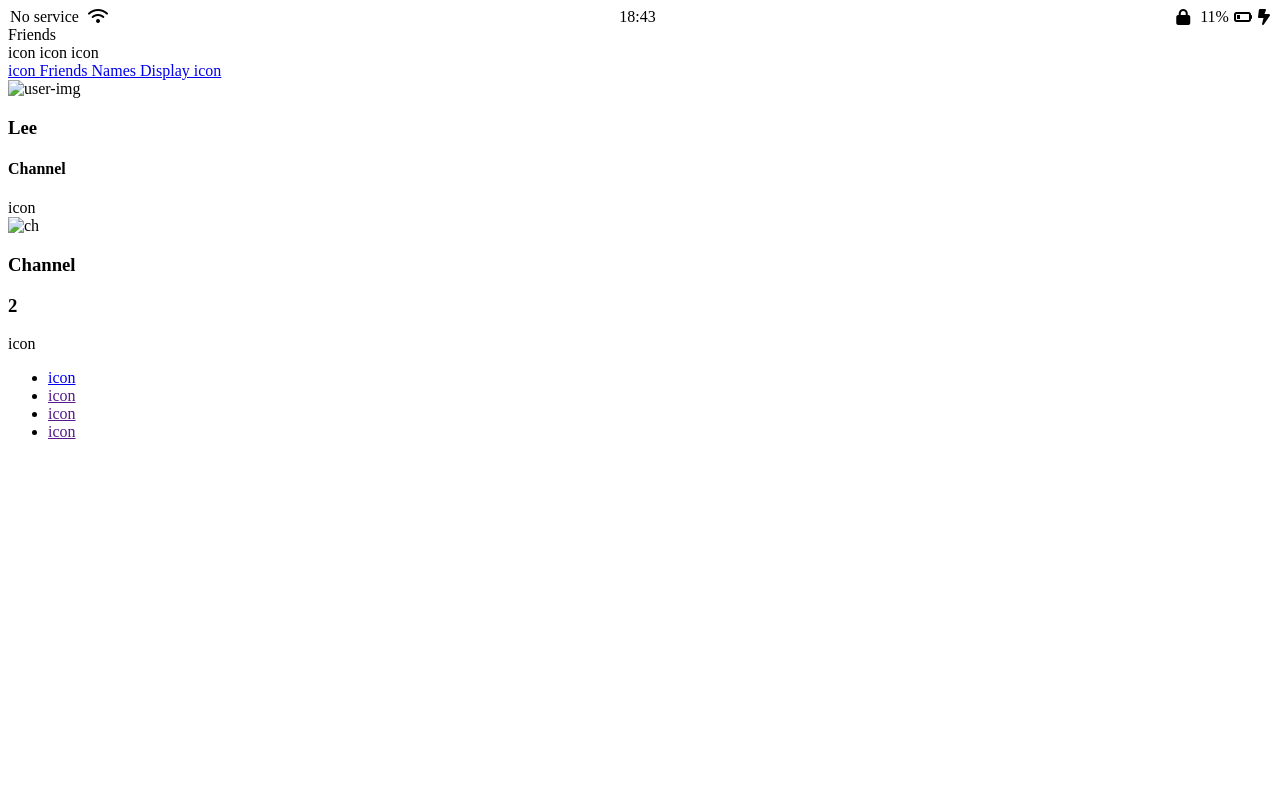
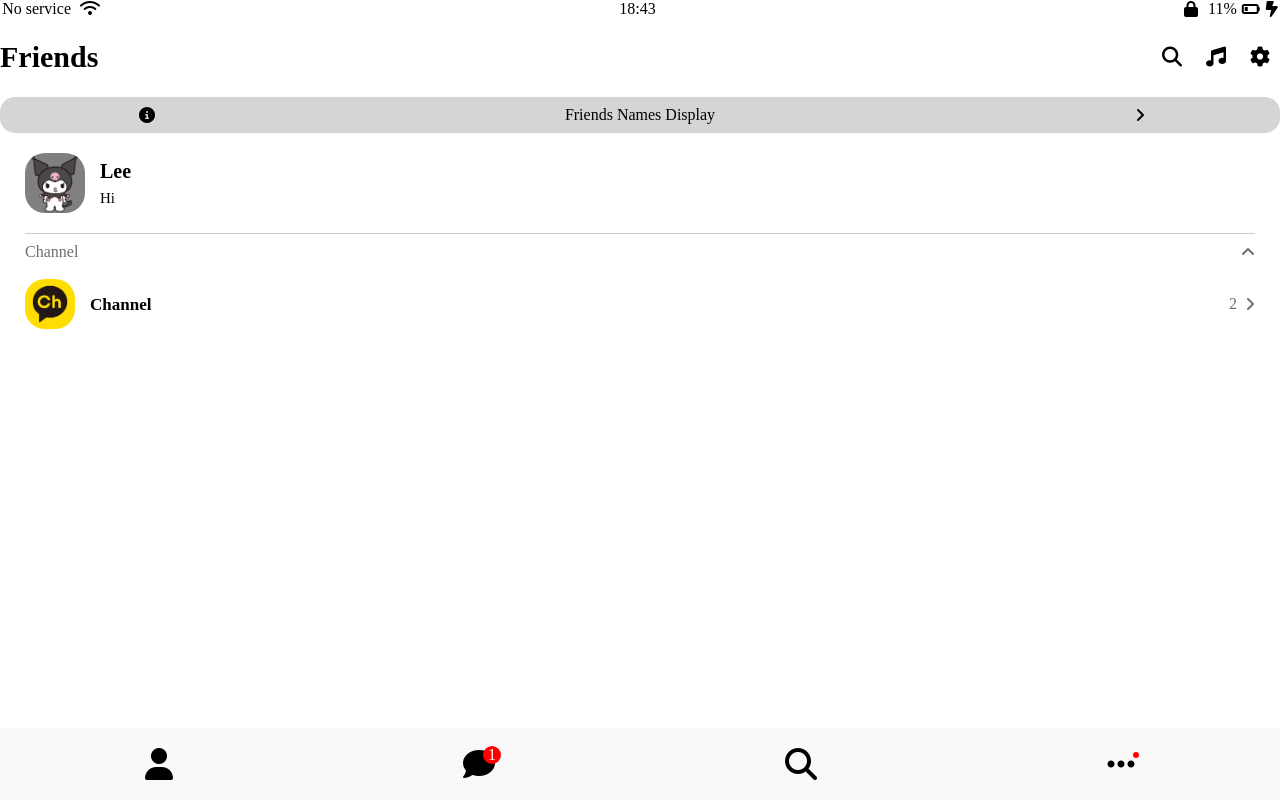
Before and after one commit to sangheonLee777/kakao-clone-self, a plain HTML site: page friends.html in a window 1280 px wide. Drawn offline with Linux system fonts and the light colour scheme.

Commit message:
make friends css

```diff
--- a/css/friends.css
+++ b/css/friends.css
@@ -1,3 +1,5 @@
+
+
 .friends-statusbar {
   display: flex;
   justify-content: space-around;
@@ -35,3 +37,153 @@
 .friends-statusbar__coulmn .fa-bolt-lightning {
   margin-left: 6px;
 }
+
+.friends-header {
+  display: flex;
+  margin: 25px 0;
+  justify-content: space-between;
+  align-items: center;
+}
+
+.friends-header__title {
+  font-size: 30px;
+  font-weight: 600;
+}
+
+.friends-header__column i {
+  margin: 0 10px;
+}
+
+.friends-link {
+  padding: 10px 0;
+  background-color: #D5D5D5;
+  text-align: center;
+  position: relative;
+  border-radius: 15px;
+}
+
+.friends-link .fa-angle-right {
+  position: absolute;
+  right: 135px;
+}
+
+.friends-link .fa-circle-info {
+  position: absolute;
+  left: 139px;
+}
+
+.friends-link a {
+  text-decoration: none;
+  color: inherit;
+}
+
+.friends-main {
+  padding: 0 25px;
+}
+
+.friends-main__column {
+  display: flex;
+  align-items: center;
+  border-bottom: 1px solid rgba(0, 0, 0, .2);
+  padding: 20px 0;
+}
+
+.friends-main__column img {
+  border-radius: 20px;
+  background-color: gray;
+  width: 60px;
+  height: 60px;
+  margin-right: 15px;
+}
+
+.friends-main__user-name {
+  font-size: 20px;
+  font-weight: 600;
+  margin-bottom: 10px;
+}
+
+.friends-main__user-description {
+  font-size: 15px;
+  font-weight: 500;
+}
+
+.friends-main__channel {
+  display: flex;
+  justify-content: space-between;
+  color: #6f6e6e;
+  margin-top: 10px;
+  margin-bottom: 18px;
+}
+
+.friends-main__bar-column {
+  display: flex;
+  align-items: center;
+}
+
+.friends-main__bar {
+  display: flex;
+  justify-content: space-between;
+  align-items: center;
+}
+
+.friends-main__bar-column img {
+  width: 50px;
+  height: 50px;
+  border-radius: 20px;
+  margin-right: 15px;
+}
+
+.friends-main__bar-column__user-name {
+  font-size: 17px;
+  font-weight: 600;
+}
+
+.friends-main__bar-column__right {
+  display: flex;
+  color: #6f6e6e;
+}
+
+.friends-main__bar-column__right h3 {
+  margin-right: 8px;
+}
+
+.friends-navbar {
+  position: fixed;
+  bottom: 0;
+  width: 100vw;
+  padding: 20px 0;
+  background-color: #F9F9FA;
+}
+
+.friends-navbar__links {
+  display: flex;
+  justify-content: space-around;
+}
+
+.friends-navbar a {
+  position: relative;
+}
+
+.friends-navbar__links-btn-red {
+  position: absolute;
+  top: -16px;
+  right: -6px;
+  display: flex;
+  justify-content: center;
+  align-items: center;
+  background-color: red;
+  width: 18px;
+  height: 18px;
+  border-radius: 9px;
+  color: white;
+}
+
+.friends-navbar__links-btn-dot {
+  background-color: red;
+  width: 6px;
+  height: 6px;
+  border-radius: 3px;
+  position: absolute;
+  top: -10px;
+  right: -4px;
+}
--- /dev/null
+++ b/css/reset.css
@@ -0,0 +1,48 @@
+html, body, div, span, applet, object, iframe,
+h1, h2, h3, h4, h5, h6, p, blockquote, pre,
+a, abbr, acronym, address, big, cite, code,
+del, dfn, em, img, ins, kbd, q, s, samp,
+small, strike, strong, sub, sup, tt, var,
+b, u, i, center,
+dl, dt, dd, ol, ul, li,
+fieldset, form, label, legend,
+table, caption, tbody, tfoot, thead, tr, th, td,
+article, aside, canvas, details, embed,
+figure, figcaption, footer, header, hgroup,
+menu, nav, output, ruby, section, summary,
+time, mark, audio, video {
+	margin: 0;
+	padding: 0;
+	border: 0;
+	font-size: 100%;
+	font: inherit;
+	vertical-align: baseline;
+}
+/* HTML5 display-role reset for older browsers */
+article, aside, details, figcaption, figure,
+footer, header, hgroup, menu, nav, section {
+	display: block;
+}
+body {
+	line-height: 1;
+}
+ol, ul {
+	list-style: none;
+}
+blockquote, q {
+	quotes: none;
+}
+blockquote:before, blockquote:after,
+q:before, q:after {
+	content: '';
+	content: none;
+}
+table {
+	border-collapse: collapse;
+	border-spacing: 0;
+}
+
+a {
+	text-decoration: none;
+	color: inherit;
+}
--- a/friends.html
+++ b/friends.html
@@ -6,7 +6,8 @@
   <meta http-equiv="X-UA-Compatible" content="IE=edge">
   <meta name="viewport" content="width=device-width, initial-scale=1.0">
   <title>Welcome</title>
-  <link rel="stylesheet" href="css/friends.css">
+  <link rel="stylesheet" href="/css/reset.css">
+  <link rel="stylesheet" href=" css/friends.css">
 </head>
 
 <body>
@@ -28,37 +29,46 @@
 
 
   <header class="friends-header">
-    <div class="friends-header__column">Friends</div>
+    <h2 class="friends-header__title">Friends</h2>
     <div class="friends-header__column">
-      icon
-      icon
-      icon
+      <i class="fa-solid fa-magnifying-glass fa-lg"></i>
+      <i class="fa-solid fa-music fa-lg"></i>
+      <i class="fa-solid fa-gear fa-lg"></i>
     </div>
   </header>
 
   <div class="friends-link">
-    <a href="#">icon Friends Names Display icon</a>
+    <a href="#">
+      <i class="fa-solid fa-circle-info"></i>
+      Friends Names Display
+      <i class="fa-solid fa-angle-right"></i>
+    </a>
   </div>
 
   <main class="friends-main">
+
     <div class="friends-main__column">
-      <img src="" alt="user-img">
-      <h3 class="friends-main__user-name">Lee</h3>
+      <img class="" src="screenshots 2/1..png" alt="user-img">
+      <div class="friends-main__user-text">
+        <h4 class="friends-main__user-name">Lee</h4>
+        <h6 class="friends-main__user-description">Hi</h6>
+      </div>
+
     </div>
 
     <div class="friends-main__channel">
       <h4>Channel</h4>
-      icon
+      <span><i class="fa-solid fa-angle-up"></i></span>
     </div>
 
     <div class="friends-main__bar">
-      <div class="friends-main__column">
-        <img src="" alt="ch">
-        <h3 class="friends-main__user-name">Channel</h3>
+      <div class="friends-main__bar-column">
+        <img src="screenshots 2/ch11.png" alt="ch">
+        <h3 class="friends-main__bar-column__user-name">Channel</h3>
       </div>
-      <div class="friends-main__column__right">
+      <div class="friends-main__bar-column__right">
         <h3>2</h3>
-        <span>icon</span>
+        <span><i class="fa-solid fa-angle-right"></i></span>
       </div>
     </div>
 
@@ -66,10 +76,26 @@
 
   <nav class="friends-navbar">
     <ul class="friends-navbar__links">
-      <li class="friends-navbar__links-btn"><a href="friends.html">icon</a></li>
-      <li class="friends-navbar__links-btn"><a href="">icon</a></li>
-      <li class="friends-navbar__links-btn"><a href="">icon</a></li>
-      <li class="friends-navbar__links-btn"><a href="">icon</a></li>
+      <li class="friends-navbar__links-btn">
+        <a href="friends.html"><i class="fa-solid fa-user fa-2x"></i>
+        </a>
+      </li>
+      <li class="friends-navbar__links-btn">
+        <a href=""><i class="fa-solid fa-comment fa-2x"></i>
+          <span class="friends-navbar__links-btn-red">1</span>
+        </a>
+      </li>
+      <li class="friends-navbar__links-btn">
+        <a href="">
+          <i class="fa-solid fa-magnifying-glass fa-2x"></i>
+        </a>
+      </li>
+      <li class="friends-navbar__links-btn">
+        <a href="">
+          <i class="fa-solid fa-ellipsis fa-2x"></i>
+          <div class="friends-navbar__links-btn-dot"></div>
+        </a>
+      </li>
     </ul>
   </nav>
 
```
Also changed, not shown: screenshots 2/1..png (added), screenshots 2/ch11.png (added).
